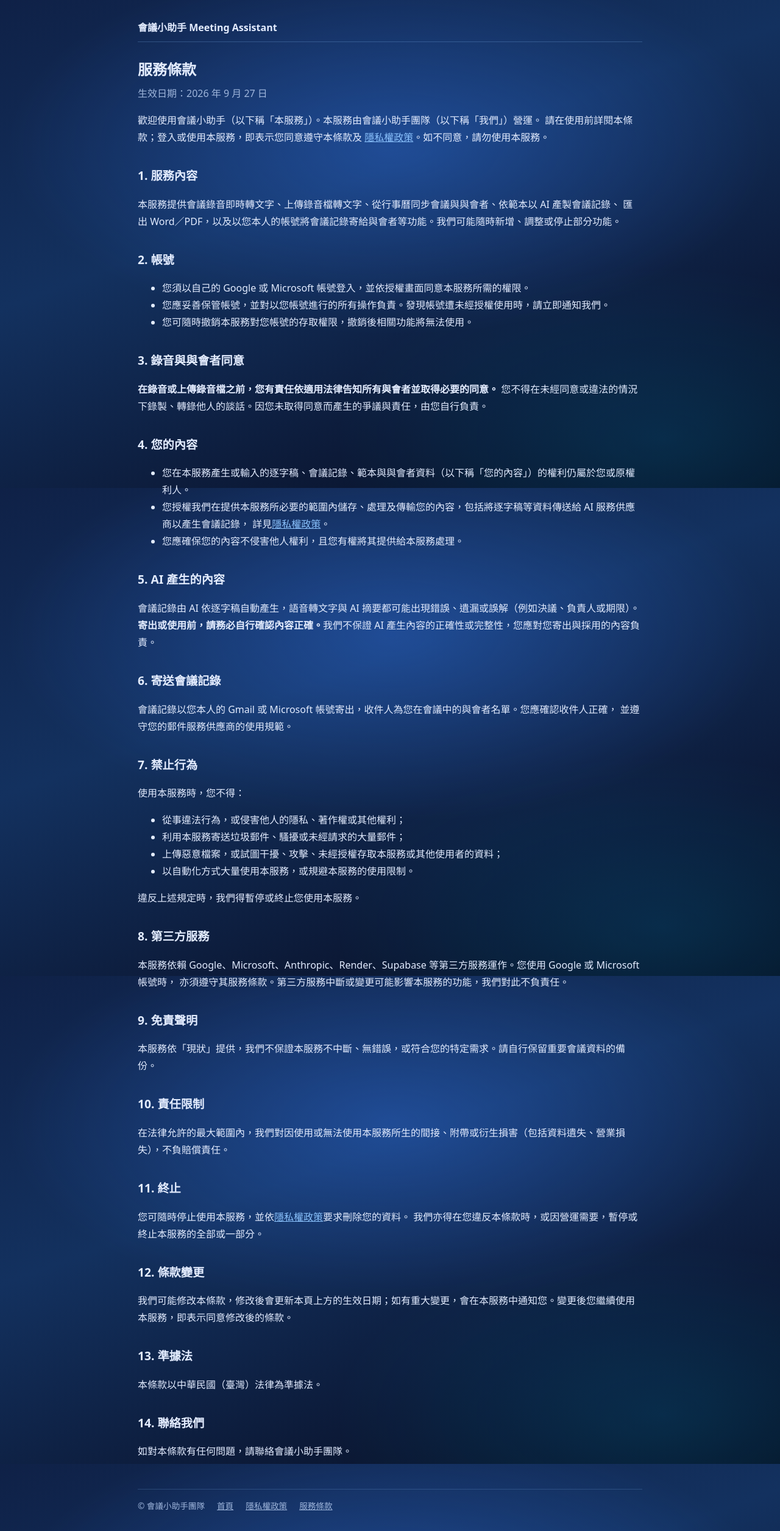
After one commit to a151815058/Meeting_Assistant, a Flask app: page /terms in a window 1280 px wide. The commit adds this page. Shown: the whole page at 61% size. Run offline with Flask 3, Linux system fonts and the light colour scheme.

Commit message:
Add a public terms of service page (REQ-57)
The OAuth branding's terms-of-service link pointed at the homepage.
/terms now covers the service, recording consent, AI output review,
acceptable use, disclaimers and contact; every footer links to it.

Co-Authored-By: Claude Opus 5.5 <noreply@anthropic.com>

```diff
--- a/app/public/__init__.py
+++ b/app/public/__init__.py
@@ -1,6 +1,6 @@
-"""Public pages that need no login: the homepage and the privacy policy (REQ-55).
+"""Public pages that need no login: the homepage, privacy policy (REQ-55) and terms of service (REQ-57).
 
-Google's OAuth brand verification requires both to be reachable without signing in, on the
+Google's OAuth brand verification requires them to be reachable without signing in, on the
 verified domain, with the homepage describing the app and linking to the privacy policy.
 """
 from flask import Blueprint, redirect, render_template, url_for
@@ -19,3 +19,8 @@ def home():
 @public_bp.route("/privacy")
 def privacy():
     return render_template("public/privacy.html")
+
+
+@public_bp.route("/terms")
+def terms():
+    return render_template("public/terms.html")
--- a/app/templates/base.html
+++ b/app/templates/base.html
@@ -78,6 +78,7 @@
     <span>© 會議小助手團隊</span>
     <a href="{{ url_for('public.home') }}">首頁</a>
     <a href="{{ url_for('public.privacy') }}">隱私權政策</a>
+    <a href="{{ url_for('public.terms') }}">服務條款</a>
   </footer>
   <script src="{{ url_for('static', filename='js/common.js') }}"></script>
 </body>
--- /dev/null
+++ b/app/templates/public/terms.html
@@ -0,0 +1,87 @@
+{% extends "base.html" %}
+{% block title %}服務條款 - 會議小助手{% endblock %}
+
+{% block extra_head %}
+<style>
+  .policy { line-height: 1.75; }
+  .policy h1 { margin-bottom: .25rem; }
+  .policy h2 { margin-top: 2rem; font-size: 1.2rem; }
+  .policy .updated { color: #9fb6dc; margin-top: 0; }
+</style>
+{% endblock %}
+
+{% block content %}
+{% set contact = config.PRIVACY_CONTACT_EMAIL %}
+<article class="policy">
+  <h1>服務條款</h1>
+  <p class="updated">生效日期：2026 年 9 月 27 日</p>
+
+  <p>歡迎使用會議小助手（以下稱「本服務」）。本服務由會議小助手團隊（以下稱「我們」）營運。
+    請在使用前詳閱本條款；登入或使用本服務，即表示您同意遵守本條款及
+    <a href="{{ url_for('public.privacy') }}">隱私權政策</a>。如不同意，請勿使用本服務。</p>
+
+  <h2>1. 服務內容</h2>
+  <p>本服務提供會議錄音即時轉文字、上傳錄音檔轉文字、從行事曆同步會議與與會者、依範本以 AI 產製會議記錄、
+    匯出 Word／PDF，以及以您本人的帳號將會議記錄寄給與會者等功能。我們可能隨時新增、調整或停止部分功能。</p>
+
+  <h2>2. 帳號</h2>
+  <ul>
+    <li>您須以自己的 Google 或 Microsoft 帳號登入，並依授權畫面同意本服務所需的權限。</li>
+    <li>您應妥善保管帳號，並對以您帳號進行的所有操作負責。發現帳號遭未經授權使用時，請立即通知我們。</li>
+    <li>您可隨時撤銷本服務對您帳號的存取權限，撤銷後相關功能將無法使用。</li>
+  </ul>
+
+  <h2>3. 錄音與與會者同意</h2>
+  <p><strong>在錄音或上傳錄音檔之前，您有責任依適用法律告知所有與會者並取得必要的同意。</strong>
+    您不得在未經同意或違法的情況下錄製、轉錄他人的談話。因您未取得同意而產生的爭議與責任，由您自行負責。</p>
+
+  <h2>4. 您的內容</h2>
+  <ul>
+    <li>您在本服務產生或輸入的逐字稿、會議記錄、範本與與會者資料（以下稱「您的內容」）的權利仍屬於您或原權利人。</li>
+    <li>您授權我們在提供本服務所必要的範圍內儲存、處理及傳輸您的內容，包括將逐字稿等資料傳送給 AI 服務供應商以產生會議記錄，
+      詳見<a href="{{ url_for('public.privacy') }}">隱私權政策</a>。</li>
+    <li>您應確保您的內容不侵害他人權利，且您有權將其提供給本服務處理。</li>
+  </ul>
+
+  <h2>5. AI 產生的內容</h2>
+  <p>會議記錄由 AI 依逐字稿自動產生，語音轉文字與 AI 摘要都可能出現錯誤、遺漏或誤解（例如決議、負責人或期限）。
+    <strong>寄出或使用前，請務必自行確認內容正確。</strong>我們不保證 AI 產生內容的正確性或完整性，您應對您寄出與採用的內容負責。</p>
+
+  <h2>6. 寄送會議記錄</h2>
+  <p>會議記錄以您本人的 Gmail 或 Microsoft 帳號寄出，收件人為您在會議中的與會者名單。您應確認收件人正確，
+    並遵守您的郵件服務供應商的使用規範。</p>
+
+  <h2>7. 禁止行為</h2>
+  <p>使用本服務時，您不得：</p>
+  <ul>
+    <li>從事違法行為，或侵害他人的隱私、著作權或其他權利；</li>
+    <li>利用本服務寄送垃圾郵件、騷擾或未經請求的大量郵件；</li>
+    <li>上傳惡意檔案，或試圖干擾、攻擊、未經授權存取本服務或其他使用者的資料；</li>
+    <li>以自動化方式大量使用本服務，或規避本服務的使用限制。</li>
+  </ul>
+  <p>違反上述規定時，我們得暫停或終止您使用本服務。</p>
+
+  <h2>8. 第三方服務</h2>
+  <p>本服務依賴 Google、Microsoft、Anthropic、Render、Supabase 等第三方服務運作。您使用 Google 或 Microsoft 帳號時，
+    亦須遵守其服務條款。第三方服務中斷或變更可能影響本服務的功能，我們對此不負責任。</p>
+
+  <h2>9. 免責聲明</h2>
+  <p>本服務依「現狀」提供，我們不保證本服務不中斷、無錯誤，或符合您的特定需求。請自行保留重要會議資料的備份。</p>
+
+  <h2>10. 責任限制</h2>
+  <p>在法律允許的最大範圍內，我們對因使用或無法使用本服務所生的間接、附帶或衍生損害（包括資料遺失、營業損失），不負賠償責任。</p>
+
+  <h2>11. 終止</h2>
+  <p>您可隨時停止使用本服務，並依<a href="{{ url_for('public.privacy') }}">隱私權政策</a>要求刪除您的資料。
+    我們亦得在您違反本條款時，或因營運需要，暫停或終止本服務的全部或一部分。</p>
+
+  <h2>12. 條款變更</h2>
+  <p>我們可能修改本條款，修改後會更新本頁上方的生效日期；如有重大變更，會在本服務中通知您。變更後您繼續使用本服務，即表示同意修改後的條款。</p>
+
+  <h2>13. 準據法</h2>
+  <p>本條款以中華民國（臺灣）法律為準據法。</p>
+
+  <h2>14. 聯絡我們</h2>
+  <p>如對本條款有任何問題，請聯絡會議小助手團隊{% if contact %}：<a href="mailto:{{ contact }}">{{ contact }}</a>{% endif %}。</p>
+</article>
+{% endblock %}
```
Also changed, not shown: docs/requirements/requirements_matrix.md (+4 -3 lines), tests/integration/test_ui_layout.py (+17 -4 lines), README.md.
